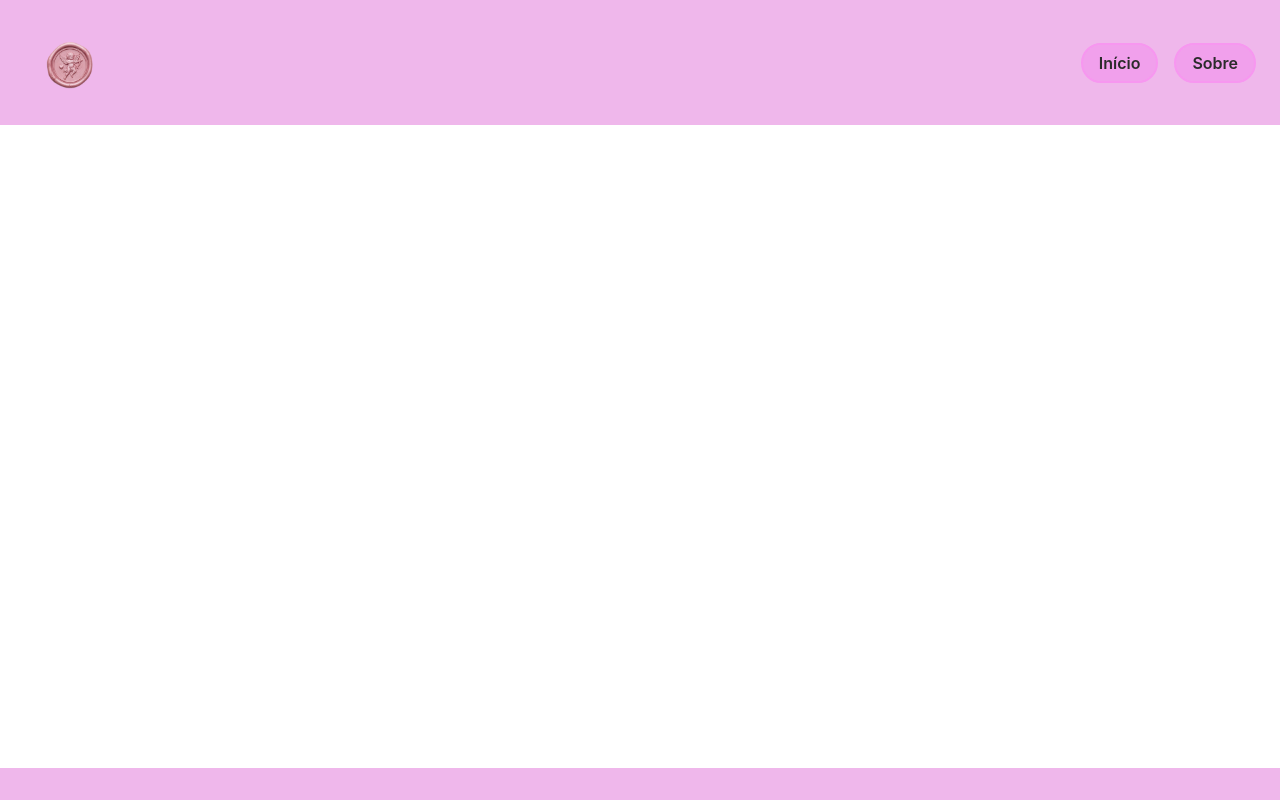
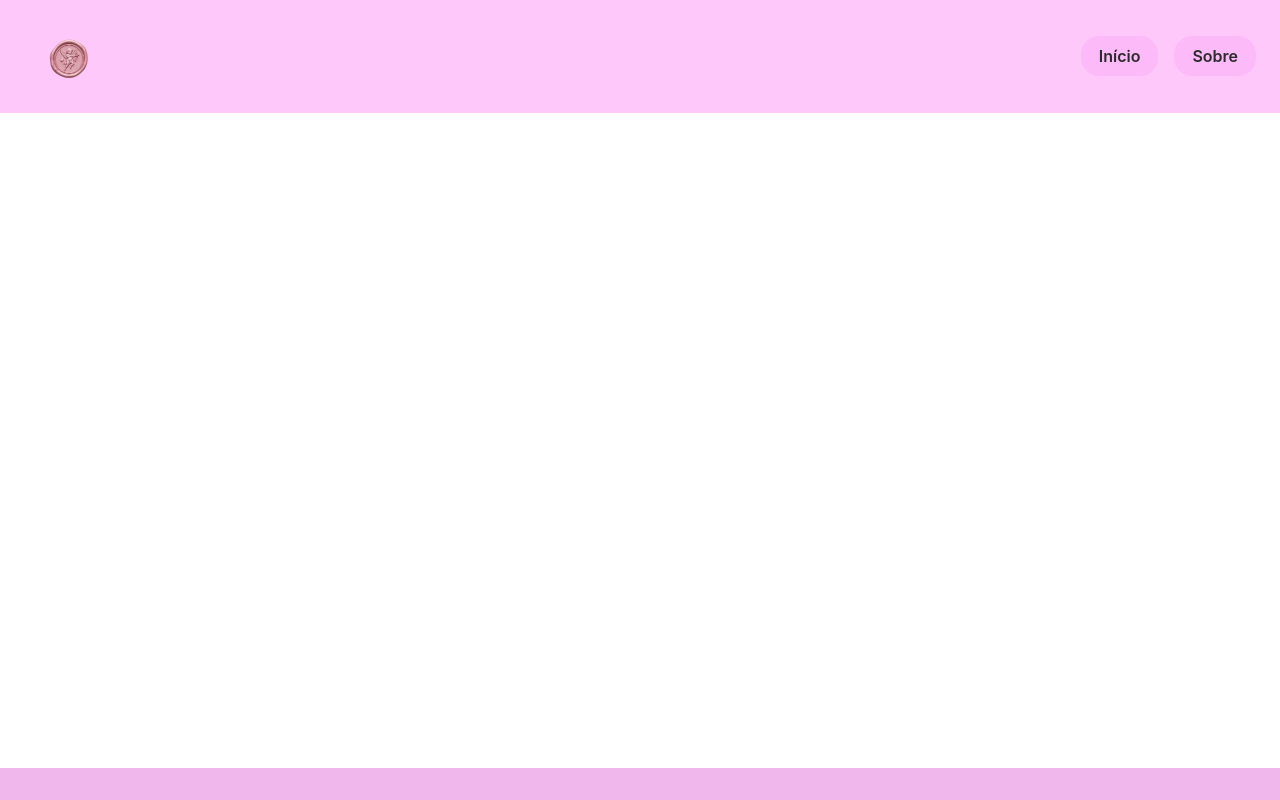
Before and after one commit to helenalacerda06/pj, a React (Create React App) app in the folder my-app/: page / in a window 1280 px wide. Built offline with nearby package versions, Linux system fonts and the light colour scheme.

Commit message:
mudança no css

```diff
--- a/my-app/src/componentes/Header.css
+++ b/my-app/src/componentes/Header.css
@@ -1,5 +1,5 @@
 .header {
-  background-color: #efb7eb;
+  background-color: #ffc8fb;
   color: #2b2b2b;
   padding: 25px 24px;
   display: flex;
@@ -9,8 +9,8 @@
 }
 
 .header-logo {
-  width: 60px;
-  margin-left: 16px;
+  width: 50px;
+  margin-left: 20px;
 
 }
 
@@ -32,8 +32,9 @@
 }
 
 .header a {
-  border: 2px solid #f797f0;
-  background-color: #f1a0ec;
+  border: 2px solid #fdbaf9;
+  background-color: #fdbaf9;
   padding: 8px 16px;
-  border-radius: 20px;
+  border-radius: 18px;
+  align-items: center;
 }
```
